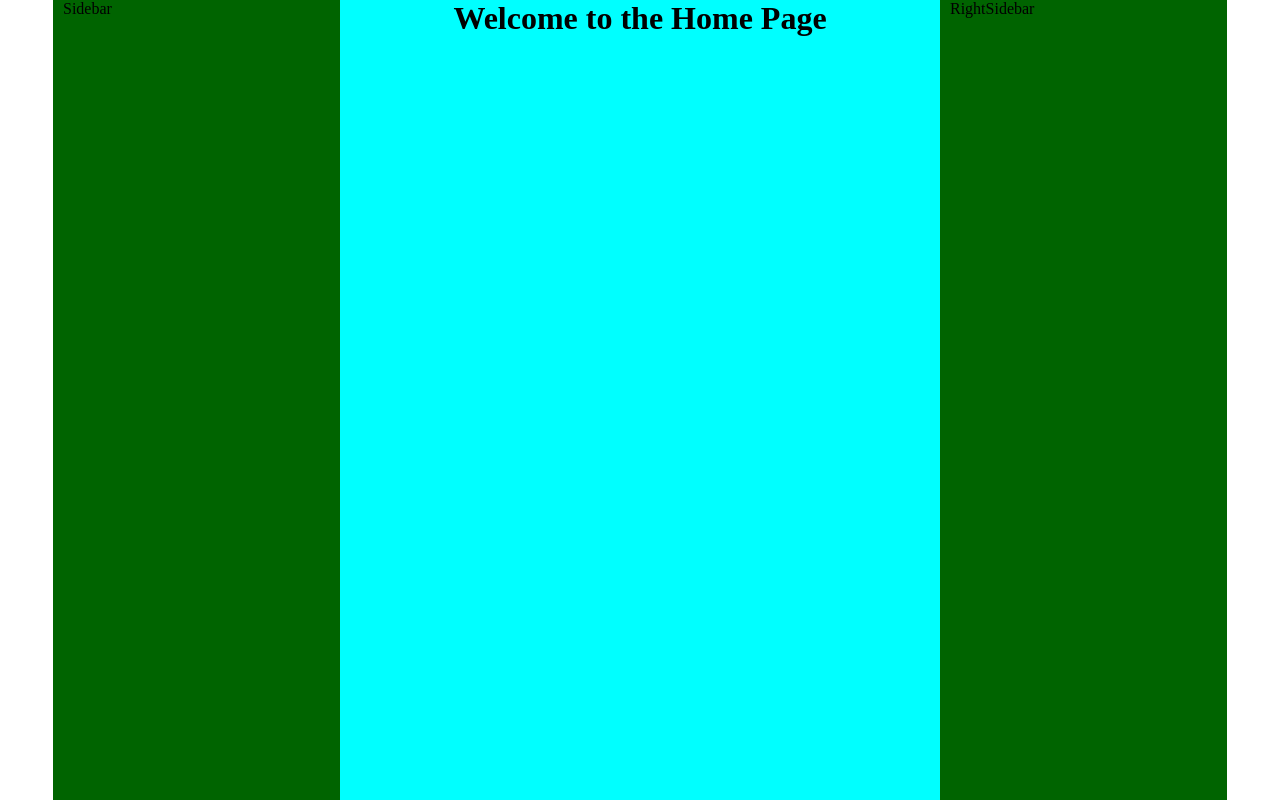
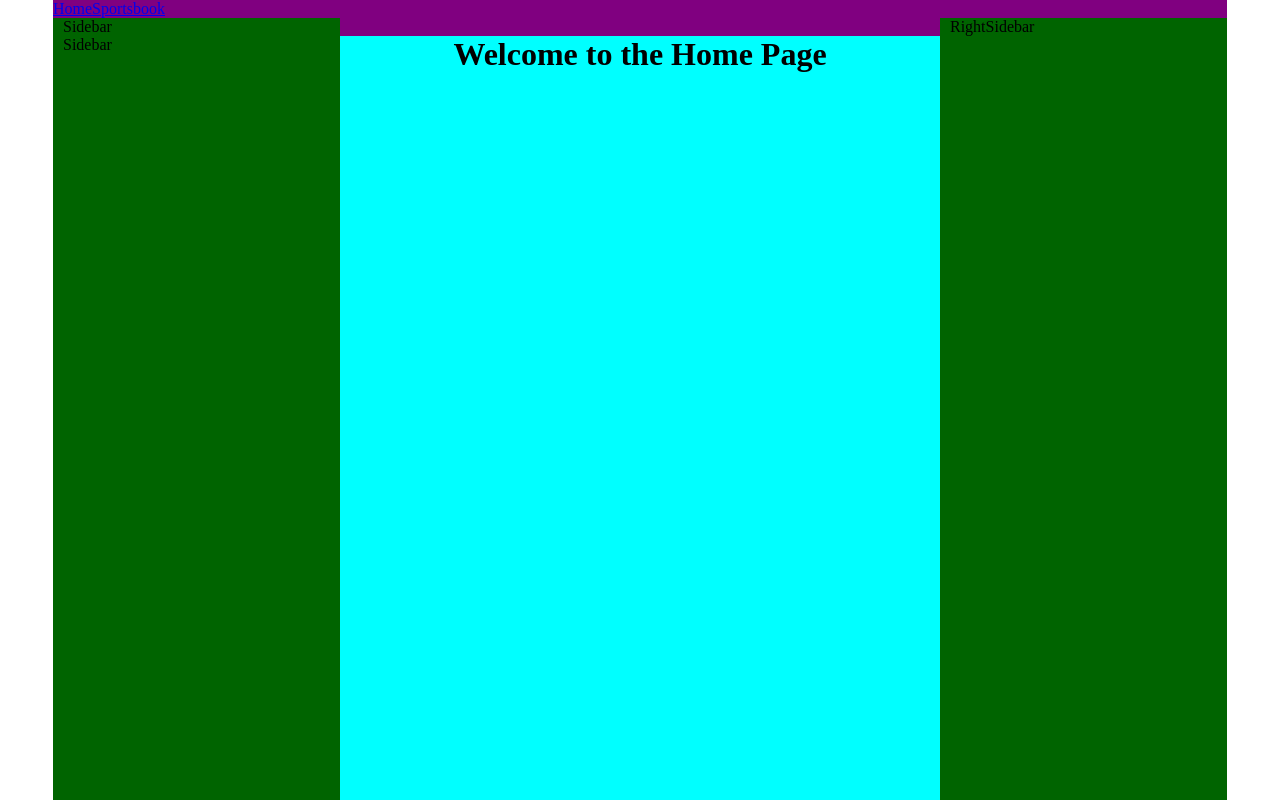
Before and after one commit to jDelille/sports-social-app, a React (Vite) app: page / in a window 1280 px wide. Shown: the top 800 px of the page. Built offline with nearby package versions, Linux system fonts and the light colour scheme.

Commit message:
wip: setting up react router dom

```diff
--- a/package.json
+++ b/package.json
@@ -12,6 +12,7 @@
   "dependencies": {
     "react": "^18.2.0",
     "react-dom": "^18.2.0",
+    "react-router-dom": "^6.21.3",
     "sass": "^1.70.0"
   },
   "devDependencies": {
--- a/src/App.tsx
+++ b/src/App.tsx
@@ -1,9 +1,17 @@
-import Home from "./pages/Home"
+import Layout from "./components/Layout";
+import Home from "./pages/Home";
+import { BrowserRouter as Router, Route, Routes } from 'react-router-dom';
+import Sportsbook from "./pages/Sportsbook";
 
 function App() {
 
   return (
-    <Home />
+    <Router>
+      <Routes>
+        <Route path="/" element={<Layout><Home /></Layout>} />
+        <Route path="/sportsbook" element={<Layout><Sportsbook /></Layout>} />
+      </Routes>
+    </Router>
   )
 }
 
--- a/src/components/Layout.tsx
+++ b/src/components/Layout.tsx
@@ -15,7 +15,7 @@ interface LayoutProps {
 const Layout: React.FC<LayoutProps> = ({ children, title }) => {
     return (
         <div className='layout'>
-            {/* <Navbar /> */}
+            <Navbar />
 
 
             {/* Main content area */}
--- a/src/components/Navbar.tsx
+++ b/src/components/Navbar.tsx
@@ -1,8 +1,12 @@
 import React from 'react'
+import { Link } from 'react-router-dom'
 
 const Navbar = () => {
     return (
-        <div className='navbar'>Navbar</div>
+        <div className='navbar'>
+            <Link to="/">Home</Link>
+            <Link to="sportsbook">Sportsbook</Link>
+        </div>
     )
 }
 
--- a/src/main.tsx
+++ b/src/main.tsx
@@ -1,7 +1,10 @@
 import React from 'react'
 import ReactDOM from 'react-dom/client'
 import App from './App.tsx'
+
+
 import './styles/global.scss'
+
 
 ReactDOM.createRoot(document.getElementById('root')!).render(
   <React.StrictMode>
--- /dev/null
+++ b/src/pages/Sportsbook.tsx
@@ -0,0 +1,11 @@
+import Layout from '../components/Layout'
+
+const Sportsbook: React.FC = () => {
+    return (
+        <Layout>
+            <h1>Sportsbook</h1>
+        </Layout>
+    )
+}
+
+export default Sportsbook
```
Also changed, not shown: 1 other file (tests, documents, lock files or other folders).
